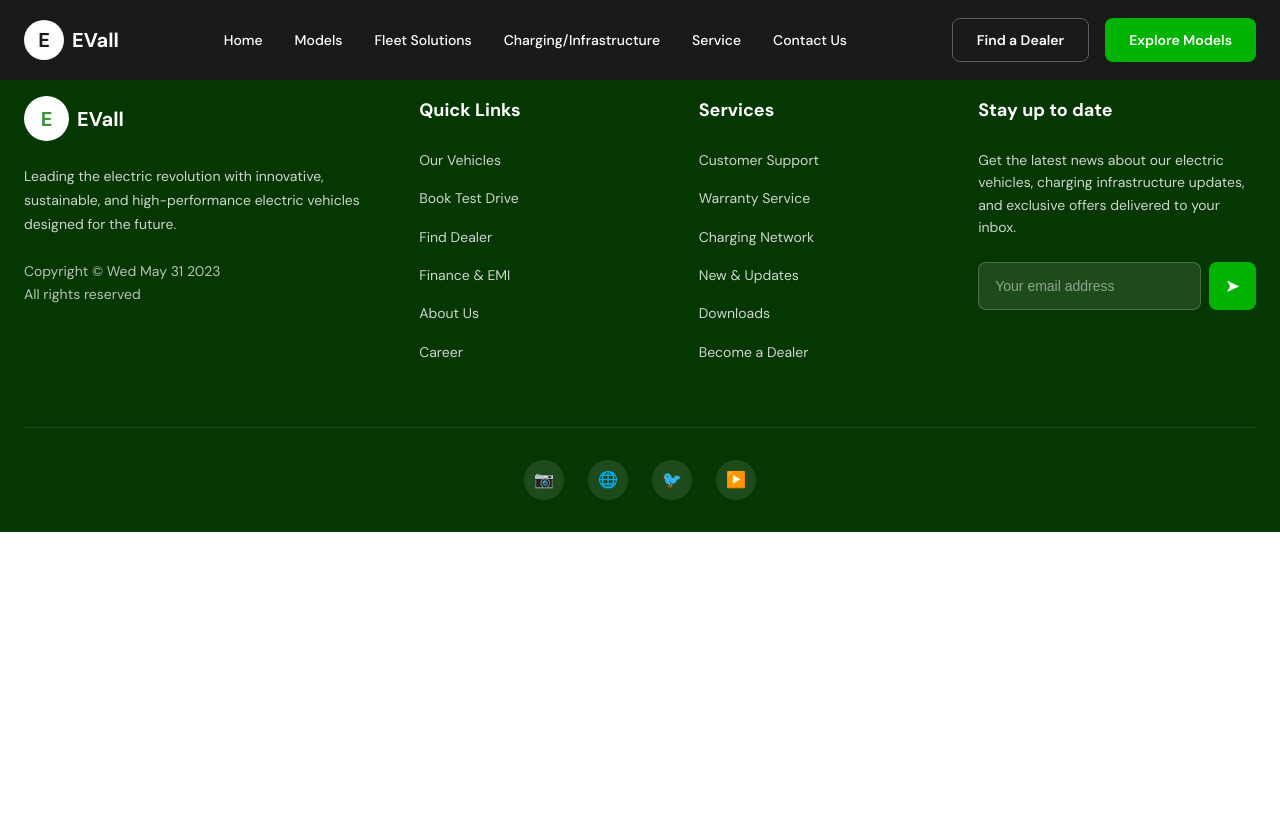
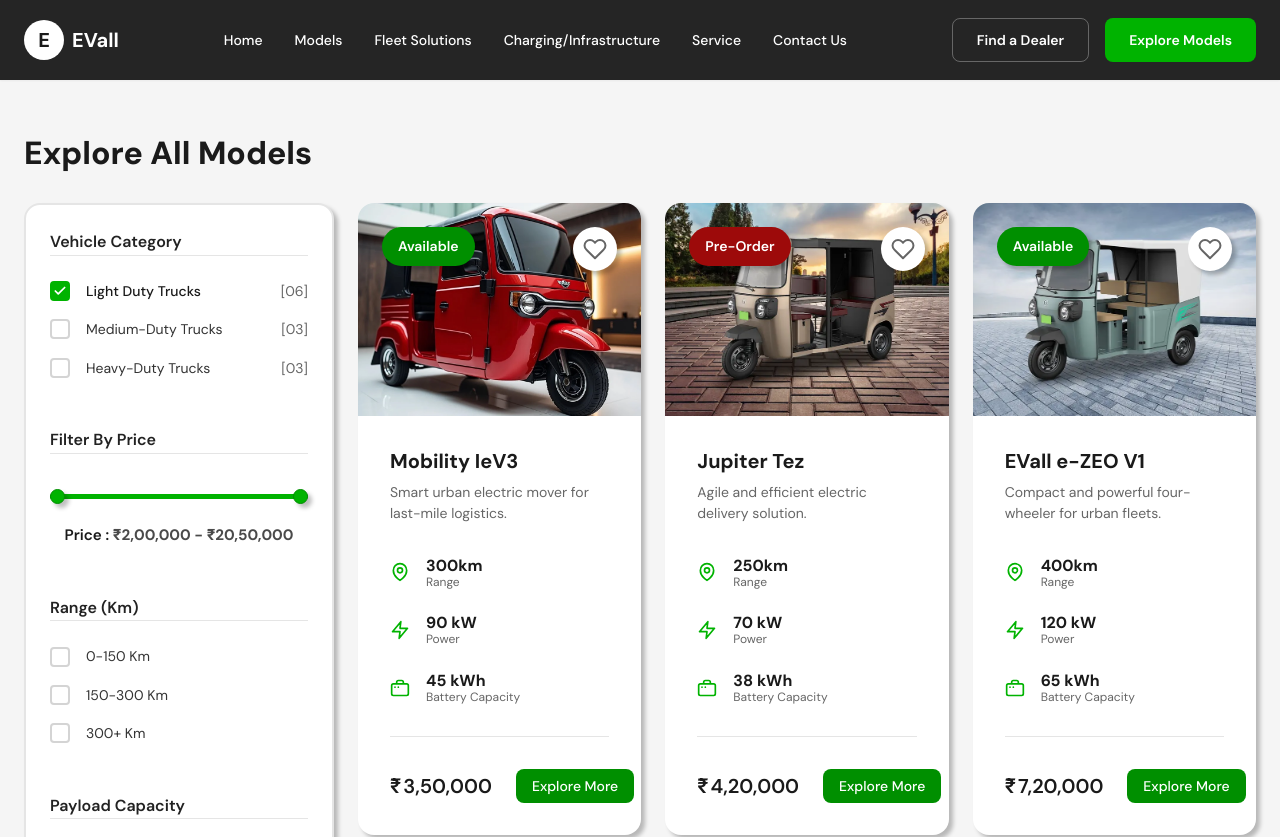
Before and after one commit to atal-k/EVall, a React (Create React App) app: page /vans in a window 1280 px wide. Shown: the top 837 px of the page. Before the commit the page ends 800 px from the top, so only its background shows below. Built offline with nearby package versions, Linux system fonts and the light colour scheme.

Commit message:
feat(VansPage): added working VansPage with filters

```diff
--- a/src/App.js
+++ b/src/App.js
@@ -6,6 +6,7 @@
 import Header from './components/layout/Header';
 import Footer from './components/layout/Footer';
 import Home from './pages/Home';
+import VansPage from './pages/VansPage';
 import './styles/App.css';
 import './styles/utils.css'
 
@@ -17,6 +18,7 @@
         <main className="main-content">
           <Routes>
             <Route path="/" element={<Home />} />
+            <Route path="/vans" element={<VansPage />} />
           </Routes>
         </main>
         <Footer />
--- a/src/components/sections/Models.js
+++ b/src/components/sections/Models.js
@@ -47,7 +47,7 @@
               ))}
             </div>
 
-            <a href="#" className="models-section__view-all">
+            <a href="/vans" className="models-section__view-all">
               View All
               <svg width="20" height="20" viewBox="0 0 24 24" fill="none" xmlns="http://www.w3.org/2000/svg">
                 <path d="M5 12h14M12 5l7 7-7 7" stroke="currentColor" strokeWidth="2" strokeLinecap="round" strokeLinejoin="round"/>
--- a/src/styles/App.css
+++ b/src/styles/App.css
@@ -13,6 +13,8 @@
     --color-gray-300: #d4d4d4;
     --color-gray-600: #666666;
     --color-gray-700: #4a4a4a;
+    --color-gray-800: #333333;
+    --color-gray-900: #222222;
     --color-white: #ffffff;
 
     /* Typography */
```
